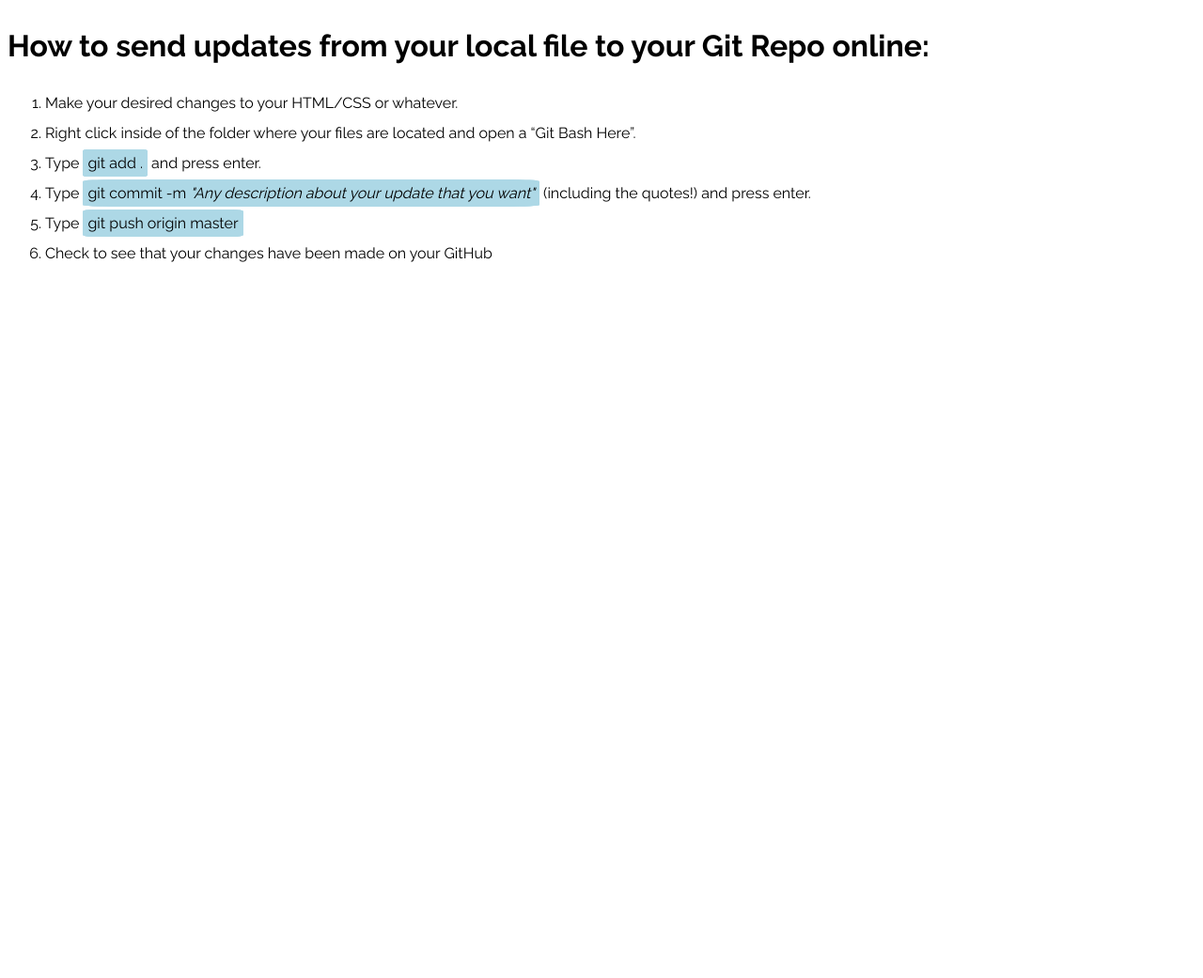
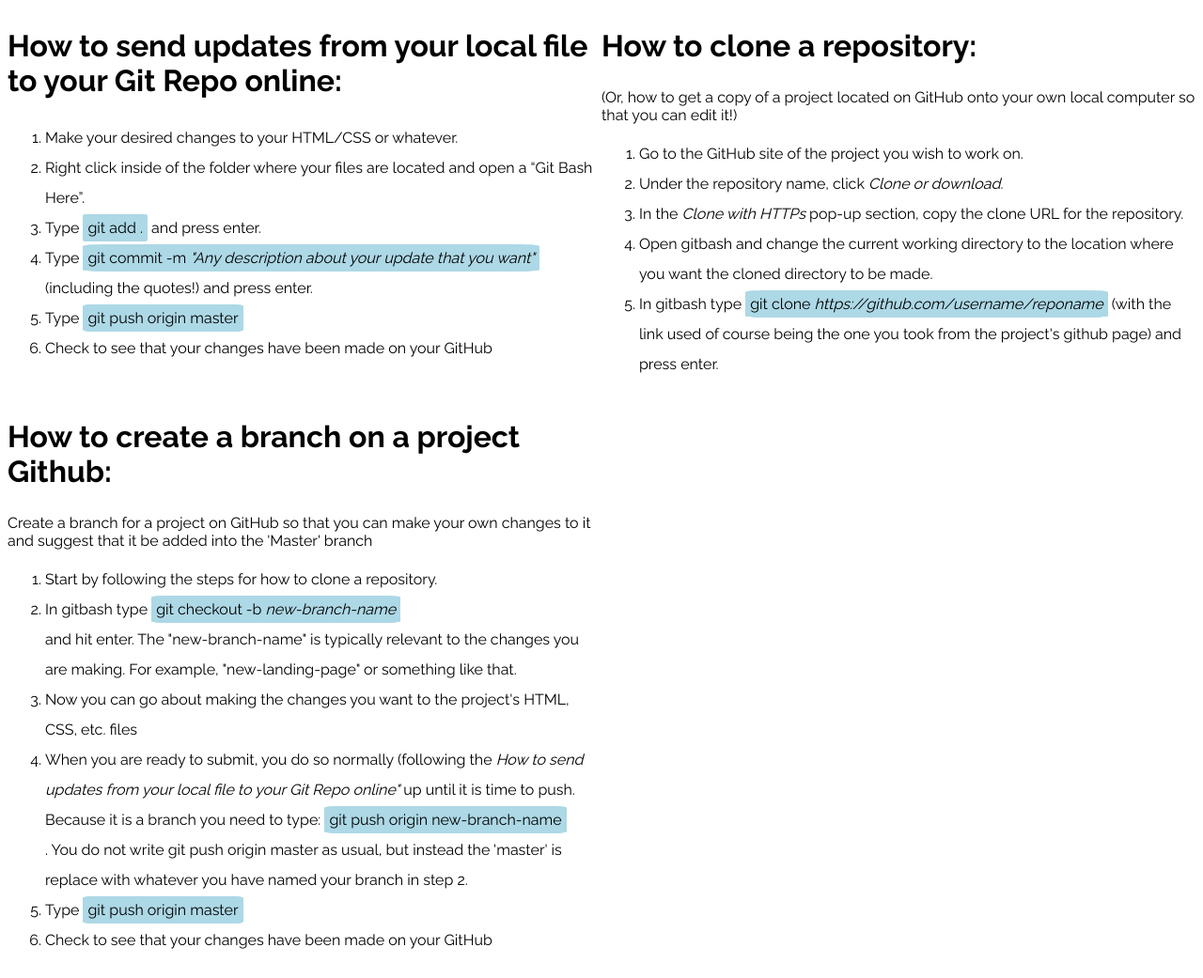
Before and after one commit to octophetus/git-tutorial, a plain HTML site: page index.html in a window 1280 px wide. Shown: the part 836-1877 px from the top of the page at 94% size. Before the commit the page ends 1146 px from the top, so only its background shows below. Drawn offline with Linux system fonts and the light colour scheme.

Commit message:
Testing how to branch

```diff
--- a/index.html
+++ b/index.html
@@ -51,15 +51,41 @@
 			<li>Check to see that your changes have been made on your GitHub</li>
 		</ol>
 	</div>
-	<div class="right-flex invisible">
-		<h2>How to get changes made to your online Git Repo onto your local one:</h2>
+	<div class="right-flex">
+		<h2>How to clone a repository:</h2>
+		<p>(Or, how to get a copy of a project located on GitHub onto your own local computer so that you can edit it!)<p>
 		<ol>
-			<li>For example, we will go to our Git Repo on GitHub’s website.</li>
-			<li>From its main “code” tab, we should create a README file.  This is a basic description of what your project is all about.  Write whatever you want as a description and save it.</li>
-			<li>Right click inside of the folder where your files are located and open a “Git Bash Here”.</li>
-			<li>Type <span class="bluetype">git pull origin master</span> and press enter.</li>
-			<p>Simple as that!!!  You should now have the ReadMe file located in your local repo.  This works for any updates.</p>
+			<li>Go to the GitHub site of the project you wish to work on.</li>
+			<li>Under the repository name, click <span class="italics">Clone or download</span>.</li>
+			<li>In the <span class="italics">Clone with HTTPs</span> pop-up section, copy the clone URL for the repository.</li>
+			<li>Open gitbash and change the current working directory to the location where you want the cloned directory to be made.</li>
+			<li>In gitbash type <span class="bluetype">git clone <span class="italics">https://github.com/username/reponame</span></span> (with the link used of course being the one you took from the project's github page) and press enter.</li>
 		</ol>
+	</div>
+</div>
+<div class="flex-container">
+	<div class="left-flex">
+		<h2>How to create a branch on a project Github:</h2>
+		<p>Create a branch for a project on GitHub so that you can make your own changes to it and suggest that it be added into the 'Master' branch</p>
+		<ol>
+			<li>Start by following the steps for how to clone a repository.</li>
+			<li>In gitbash type <span class="bluetype">git checkout -b <span class="italics">new-branch-name</span></span></li> and hit enter. The "new-branch-name" is typically relevant to the changes you are making. For example, "new-landing-page" or something like that.
+			<li>Now you can go about making the changes you want to the project's HTML, CSS, etc. files</li>
+			<li>When you are ready to submit, you do so normally (following the <span class="italics">How to send updates from your local file to your Git Repo online"</span> up until it is time to push. Because it is a branch you need to type: <span class="bluetype">git push origin <span id="italics">new-branch-name</span></span></li></li>. You do not write git push origin master as usual, but instead the 'master' is replace with whatever you have named your branch in step 2.
+			<li>Type <span class="bluetype">git push origin master</span></li>
+			<li>Check to see that your changes have been made on your GitHub</li>
+		</ol>
+	</div>
+	<div class="right-flex">
+	<!-- 	<h2>How to clone a repository:</h2>
+		<p>(Or, how to get a copy of a project located on GitHub onto your own local computer so that you can edit it!)<p>
+		<ol>
+			<li>Go to the GitHub site of the project you wish to work on.</li>
+			<li>Under the repository name, click <span class="italics">Clone or download</span>.</li>
+			<li>In the <span class="italics">Clone with HTTPs</span> pop-up section, copy the clone URL for the repository.</li>
+			<li>Open gitbash and change the current working directory to the location where you want the cloned directory to be made.</li>
+			<li>In gitbash type <span class="bluetype">git clone <span class="italics">https://github.com/username/reponame</span></span> (with the link used of course being the one you took from the project's github page) and press enter.</li>
+		</ol> -->
 	</div>
 </div>
 </body>
```
